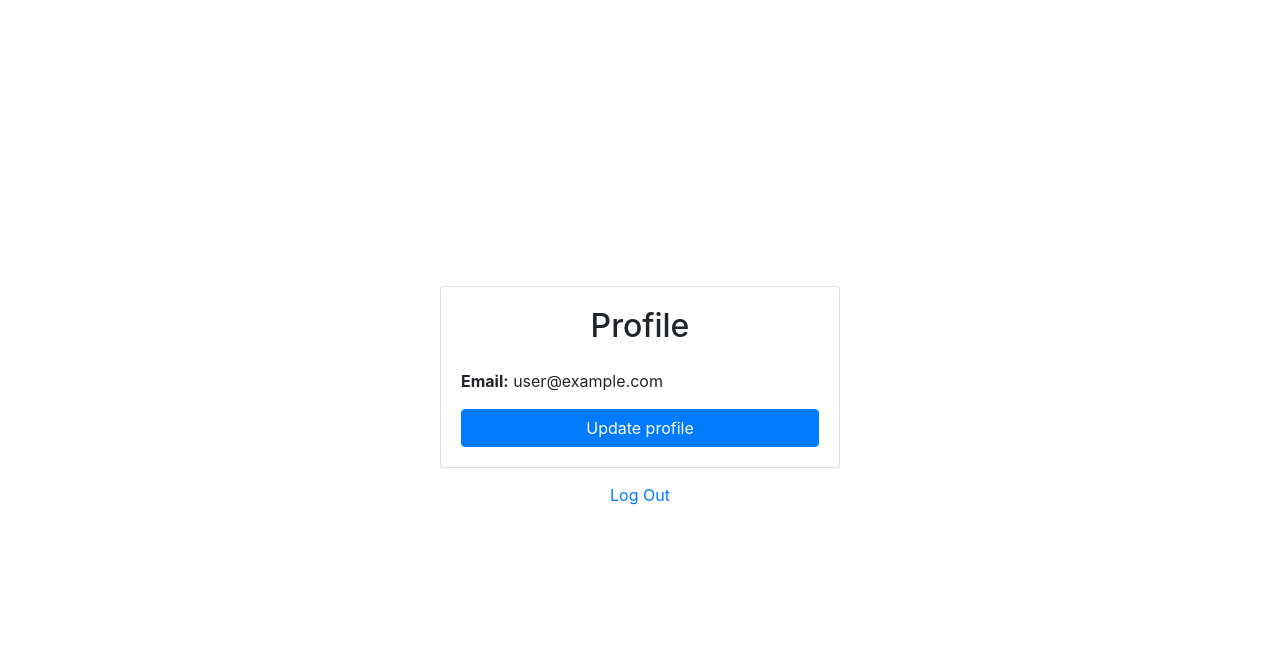
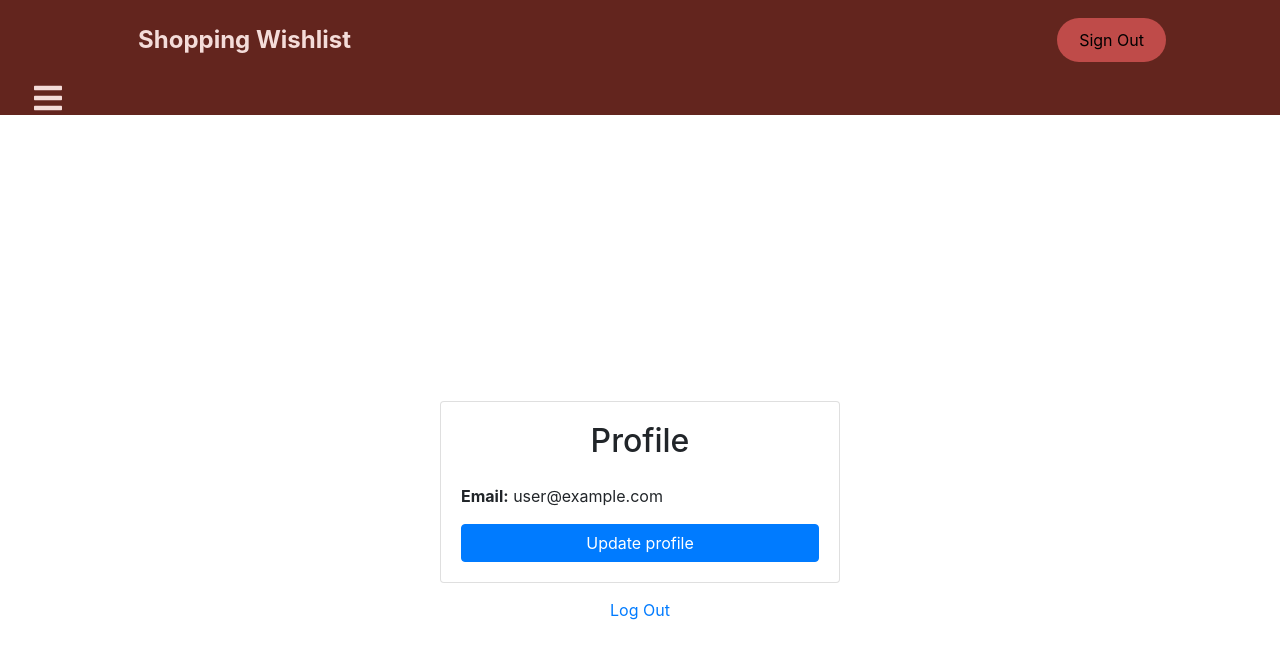
Before and after one commit to Paula63/shopping-wishlist, a React (Create React App) app: page /profile in a window 1280 px wide. Shown: the top 658 px of the page. Built offline with nearby package versions, Linux system fonts and the light colour scheme; no server answers; sample sign-in values are in the browser's storage.

Commit message:
updating layout

```diff
--- a/src/components/Profile.js
+++ b/src/components/Profile.js
@@ -2,6 +2,8 @@ import React, { useState } from 'react'
 import { Card, Button, Alert, Container } from 'react-bootstrap'
 import { Link, useHistory } from 'react-router-dom'
 import { useAuth } from '../contexts/AuthContext'
+import AppBar from './app-bar/AppBar'
+import UserSidebar from './user-sidebar/UserSidebar'
 
 export default function Profile() {
     const [error, setError] = useState('')
@@ -20,6 +22,9 @@ export default function Profile() {
     }
 
     return (
+        <>
+            <AppBar />
+            <UserSidebar />
             <Container className="d-flex align-items-center justify-content-center" style={{ minHeight: "100vh" }}>
                 <div className="w-100" style={{maxWidth: '400px'}}>
                     <Card>
@@ -37,5 +42,6 @@ export default function Profile() {
                     </div>
                 </div>
             </Container>
+        </>
     )
 }
```
Lines whose indentation alone changed are shown as unchanged.
